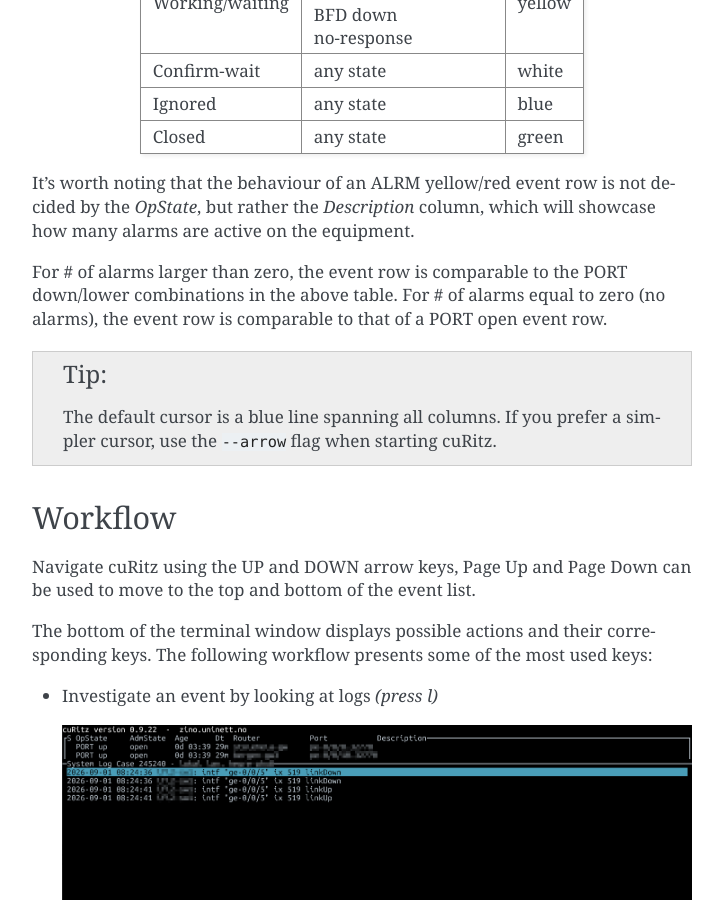
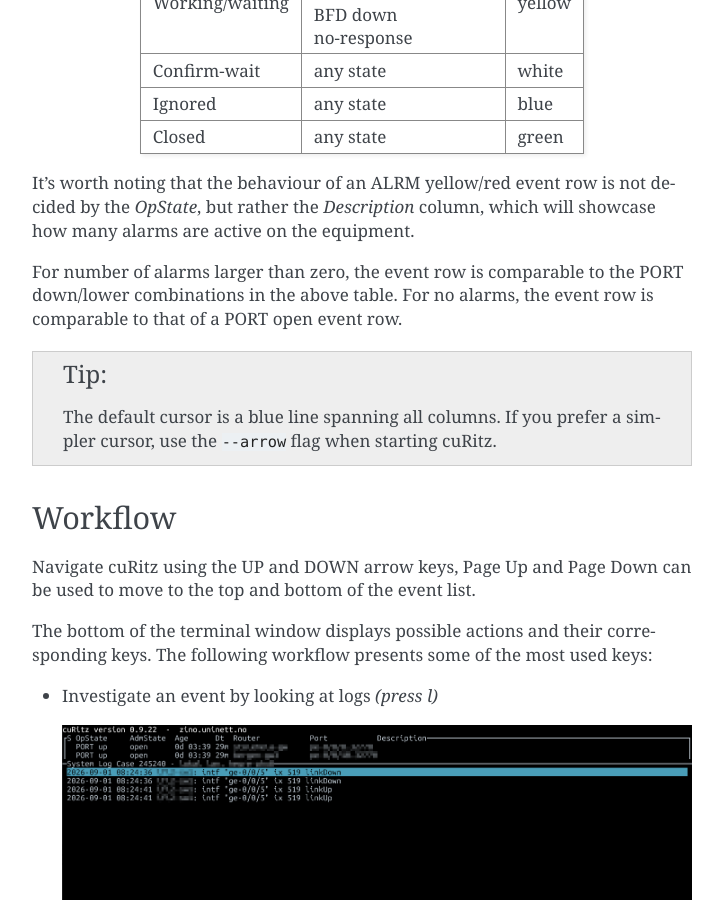
Before and after one commit to Uninett/zino, a Sphinx documentation site: the page built from docs/clients/curitz.rst, in a window 1280 px wide and 900 px high, scrolled down 2072 px. Shown: the whole window, without its empty margins (388-1111 px from the left). Built offline with Sphinx 7.4.7, drawn with Linux system fonts in a browser that asks for light colours; pages that are not in the unit, such as notebooks, are missing from menus; the version number could not be read and is left out.

Commit message:
Apply batched suggestions from code review
Co-authored-by: Johanna England <johanna.england@sikt.no>

```diff
--- a/docs/clients/curitz.rst
+++ b/docs/clients/curitz.rst
@@ -90,7 +90,7 @@ The event row color is determined by one of the following combinations:
 
 It's worth noting that the behaviour of an ALRM yellow/red event row is not decided by the *OpState*, but rather the *Description* column, which will showcase how many alarms are active on the equipment.
 
-For # of alarms larger than zero, the event row is comparable to the PORT down/lower combinations in the above table. For # of alarms equal to zero (no alarms), the event row is comparable to that of a PORT open event row.
+For number of alarms larger than zero, the event row is comparable to the PORT down/lower combinations in the above table. For no alarms, the event row is comparable to that of a PORT open event row.
 
 .. tip::
    The default cursor is a blue line spanning all columns. If you prefer a simpler cursor, use the ``--arrow`` flag when starting cuRitz.
```
Also changed, not shown: other parts of docs/clients/curitz.rst (+1 -1 lines).
